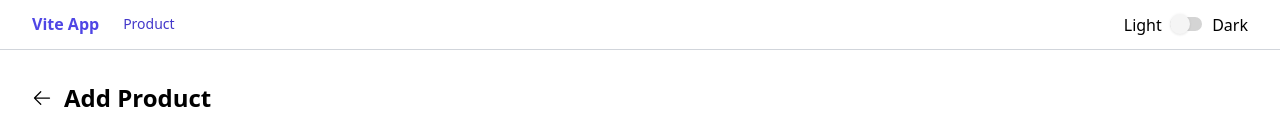
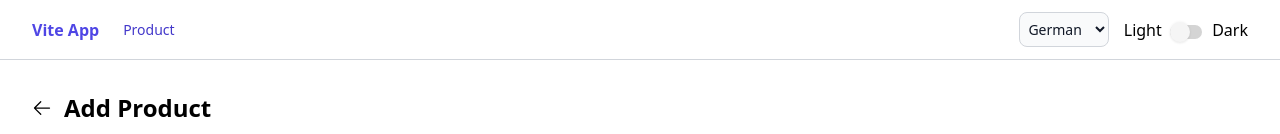
Before and after one commit to indrasisdatta/react-vite-poc, a React (Vite) app: page /product/add in a window 1280 px wide. Shown: the top 134 px of the page. Built offline with nearby package versions, Linux system fonts and the light colour scheme; no server answers.

Commit message:
React i18next setup, language change function

```diff
--- /dev/null
+++ b/public/locales/de/translation.json
@@ -0,0 +1,7 @@
+{
+  "title": "Willkommen zu react und react-i18next",
+  "description": {
+    "part1": "Um loszulegen, ändere <1>src/App(DE).js</1> und speichere um neuzuladen.",
+    "part2": "Wechsle die Sprache zwischen deutsch und englisch mit Hilfe der beiden Schalter."
+  }
+}
--- a/src/App.tsx
+++ b/src/App.tsx
@@ -3,6 +3,7 @@ import { BrowserRouter, NavLink } from "react-router-dom";
 import { QueryClient, QueryClientProvider } from "react-query";
 import { ThemeProvider } from "./Providers/ThemeProvider";
 import { ThemeSwitch } from "./common/components/ThemeSwitch";
+import Language from "./common/components/Language";
 
 const queryclient = new QueryClient();
 
@@ -31,7 +32,8 @@ export const App = () => {
                   </NavLink>
                 </div>
               </div>
-              <div>
+              <div className="flex">
+                <Language />
                 <ThemeSwitch />
               </div>
             </nav>
--- /dev/null
+++ b/src/common/components/Language.tsx
@@ -0,0 +1,29 @@
+import i18next from "i18next";
+import { SyntheticEvent } from "react";
+import { useTranslation } from "react-i18next";
+
+const Language = () => {
+  const { i18n } = useTranslation();
+
+  const changeLanguage = (e: SyntheticEvent<HTMLElement>) => {
+    i18n.changeLanguage((e.target as HTMLInputElement).value);
+  };
+
+  return (
+    <div className=" mr-3">
+      <select
+        className="py-1.5 pl-1 bg-gray-50 border border-gray-300 text-gray-900 text-sm rounded-lg focus:ring-blue-500 focus:border-blue-500 block w-full p-2.5 dark:bg-gray-700 dark:border-gray-600 dark:placeholder-gray-400 dark:text-white dark:focus:ring-blue-500 dark:focus:border-blue-500"
+        onChange={changeLanguage}
+      >
+        <option value="en" selected={i18next.language.includes("en")}>
+          English
+        </option>
+        <option value="de" selected={i18next.language.includes("de")}>
+          German
+        </option>
+      </select>
+    </div>
+  );
+};
+
+export default Language;
--- a/src/common/components/ThemeSwitch.tsx
+++ b/src/common/components/ThemeSwitch.tsx
@@ -17,7 +17,7 @@ export const ThemeSwitch = () => {
   console.log("Theme isDark", isDark);
 
   return (
-    <div>
+    <div className="flex items-center">
       <label
         className="inline-block pl-[0.15rem] hover:cursor-pointer mr-2 "
         htmlFor="flexSwitchCheckDefault"
--- a/src/i18n.js
+++ b/src/i18n.js
@@ -14,13 +14,13 @@ i18n
   .use(Backend)
   // detect user language
   // learn more: https://github.com/i18next/i18next-browser-languageDetector
-  .use(LanguageDetector)
+  // .use(LanguageDetector)
   // pass the i18n instance to react-i18next.
   .use(initReactI18next)
   // init i18next
   // for all options read: https://www.i18next.com/overview/configuration-options
   .init({
-    fallbackLng: "en",
+    fallbackLng: "de",
     debug: true,
 
     interpolation: {
--- a/src/pages/Dashboard.tsx
+++ b/src/pages/Dashboard.tsx
@@ -5,9 +5,7 @@ export const Dashboard = () => {
 
   return (
     <div className="container mx-auto p-8">
-      <h1 className="text-2xl font-bold mb-4">Welcome to Vite app</h1>
-      <h4 className="text-xl font-bold mb-4">{t("Welcome")}</h4>
-
+      <h4 className="text-2xl font-bold mb-4">{t("title")}</h4>
       <div>
         <p>
           The goal is to create a simple POC app to familiarize with the
```
Also changed, not shown: public/locales/en/translation.json (added, +7 -0 lines).
